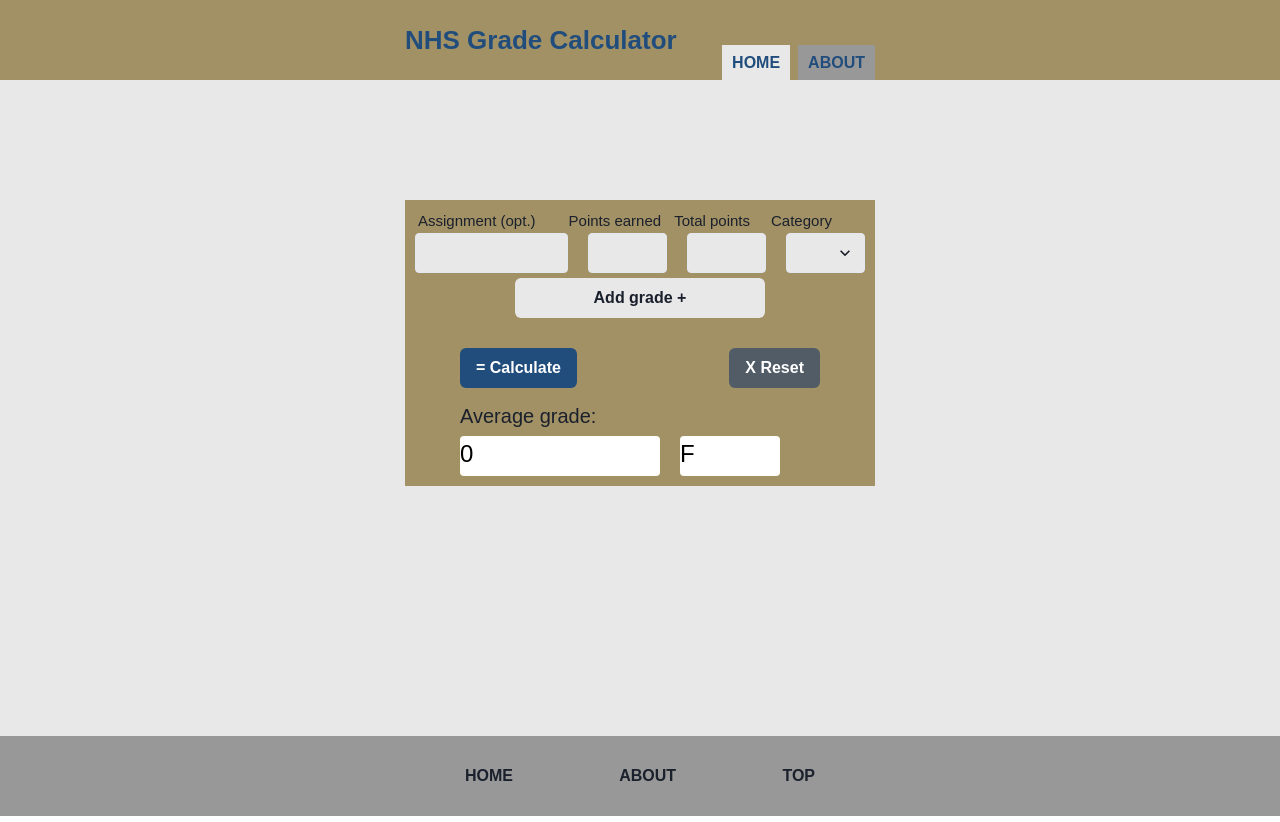
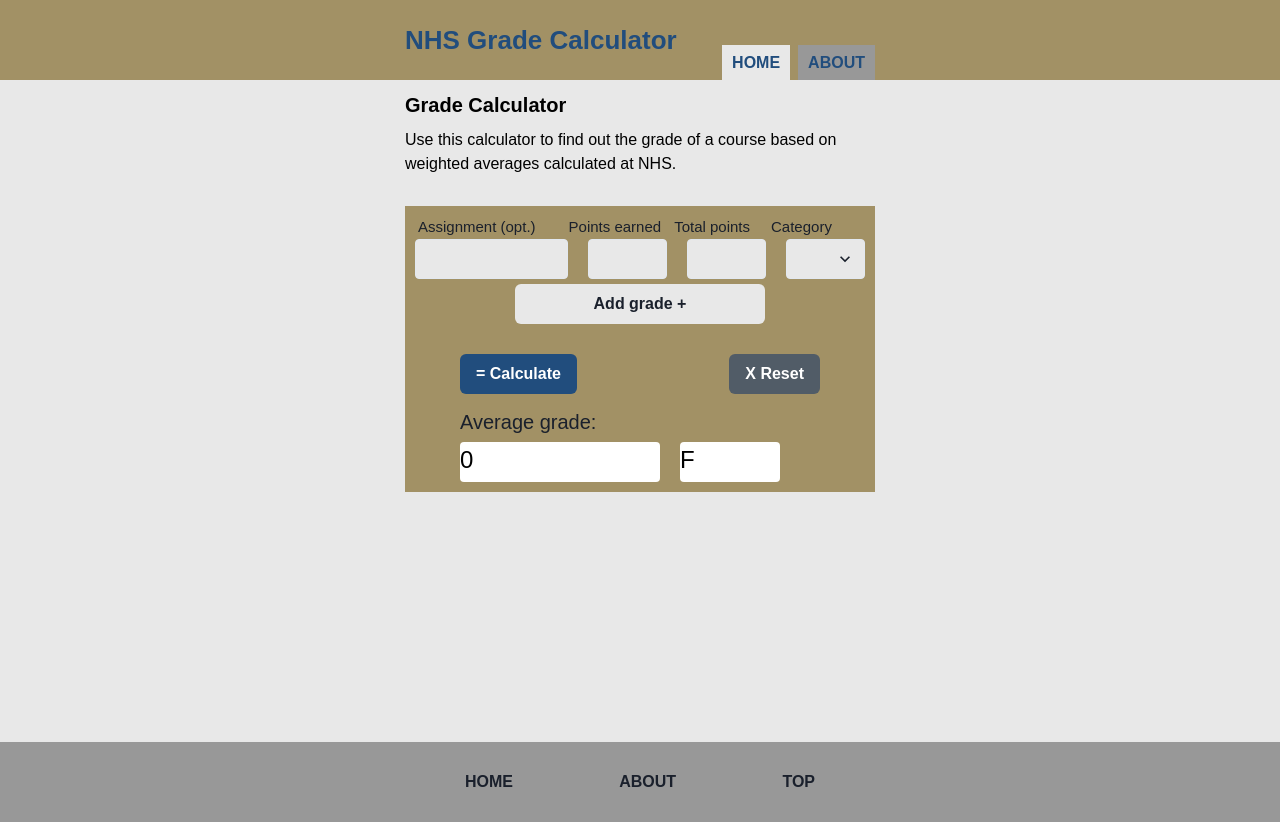
Before and after one commit to danctila/calculator-frontend, a React (Vite) app in the folder CALCULATORFRONTEND/: page / in a window 1280 px wide. Built offline with nearby package versions, Linux system fonts and the light colour scheme.

Commit message:
Created grade intro text component

```diff
--- a/CALCULATORFRONTEND/src/App.tsx
+++ b/CALCULATORFRONTEND/src/App.tsx
@@ -1,5 +1,6 @@
 import Calculator from "./Components/Calculator";
 import Footer from "./Components/Footer";
+import Gradeintro from "./Components/Gradeintro";
 import Nav from "./Components/Nav";
 import { Grid, GridItem } from "@chakra-ui/react";
 
@@ -12,7 +13,9 @@ function App() {
         </GridItem>
 
         <GridItem area="main" bg="#E8E8E8">
+          <Gradeintro />
           <Calculator />
+
           <Footer />
         </GridItem>
       </Grid>
--- a/CALCULATORFRONTEND/src/Components/Calculator.tsx
+++ b/CALCULATORFRONTEND/src/Components/Calculator.tsx
@@ -125,7 +125,7 @@ const Calculator = () => {
 
   return (
     <>
-      <Box bg="#A29165" w="470px" h="auto" mx="auto" mt="200px" p="10px">
+      <Box bg="#A29165" w="470px" h="auto" mx="auto" mt="30px" p="10px">
         <HStack>
           <Text fontSize="15" ml="3px">
             Assignment (opt.)
--- /dev/null
+++ b/CALCULATORFRONTEND/src/Components/Gradeintro.tsx
@@ -0,0 +1,21 @@
+import { HStack, Text, VStack } from "@chakra-ui/react";
+
+const Gradeintro = () => {
+  return (
+    <>
+      <HStack justify="center" mt="90px">
+        <VStack w="470px" spacing="8px" align="left">
+          <Text fontSize="20px" fontWeight="bold" color="black">
+            Grade Calculator
+          </Text>
+          <Text fontSize="16px" fontWeight="normal" color="black">
+            Use this calculator to find out the grade of a course based on
+            weighted averages calculated at NHS.
+          </Text>
+        </VStack>
+      </HStack>
+    </>
+  );
+};
+
+export default Gradeintro;
```
